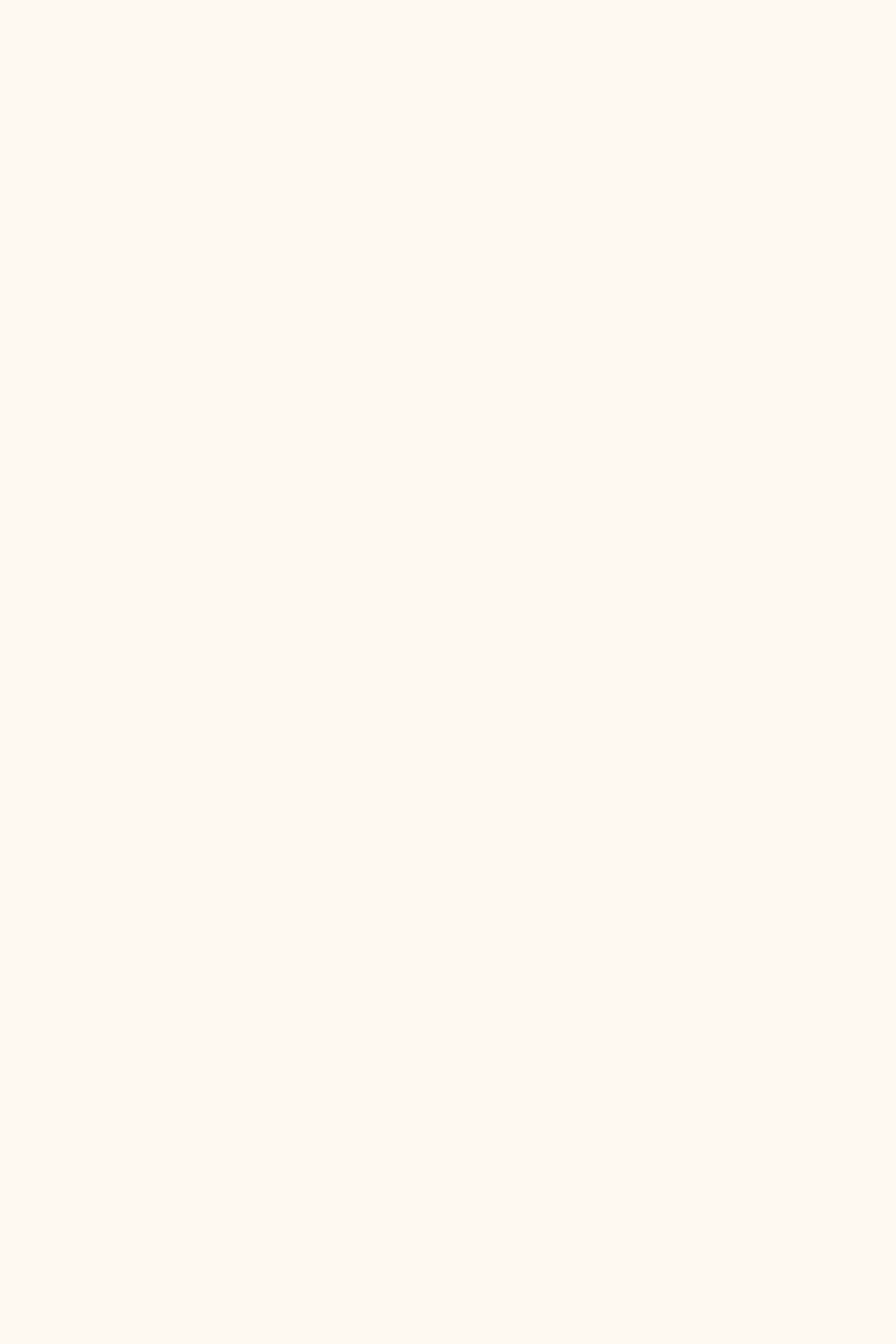
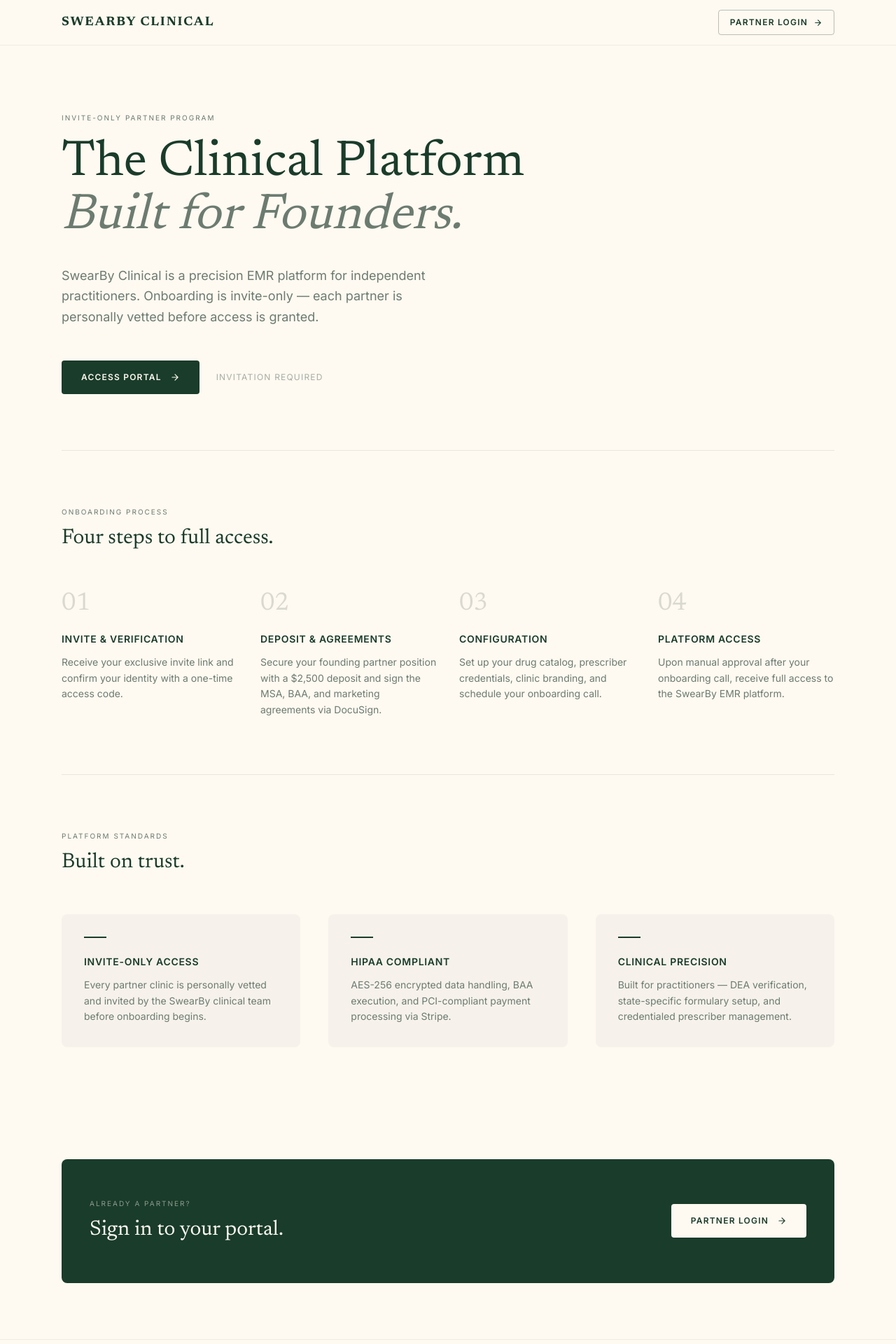
Before and after one commit to getbestform/onboard-swearby, a Next.js app: page / in a window 1280 px wide. Shown: the top 1920 px of the page at 70% size. Before the commit the page ends 800 px from the top, so only its background shows below. Built offline with nearby package versions, Linux system fonts and the light colour scheme.

Commit message:
Add landing page with onboarding overview and login CTA
Covers the invite-only model, 4-step onboarding process, platform
pillars (HIPAA, PCI, clinical precision), and links to /login.

Co-Authored-By: Claude Sonnet 4.6 <noreply@anthropic.com>

```diff
--- a/src/app/page.tsx
+++ b/src/app/page.tsx
@@ -1,3 +1,159 @@
+import Link from 'next/link'
+
+const steps = [
+  {
+    number: '01',
+    title: 'Invite & Verification',
+    body: 'Receive your exclusive invite link and confirm your identity with a one-time access code.',
+  },
+  {
+    number: '02',
+    title: 'Deposit & Agreements',
+    body: 'Secure your founding partner position with a $2,500 deposit and sign the MSA, BAA, and marketing agreements via DocuSign.',
+  },
+  {
+    number: '03',
+    title: 'Configuration',
+    body: 'Set up your drug catalog, prescriber credentials, clinic branding, and schedule your onboarding call.',
+  },
+  {
+    number: '04',
+    title: 'Platform Access',
+    body: 'Upon manual approval after your onboarding call, receive full access to the SwearBy EMR platform.',
+  },
+]
+
+const pillars = [
+  {
+    label: 'Invite-Only Access',
+    body: 'Every partner clinic is personally vetted and invited by the SwearBy clinical team before onboarding begins.',
+  },
+  {
+    label: 'HIPAA Compliant',
+    body: 'AES-256 encrypted data handling, BAA execution, and PCI-compliant payment processing via Stripe.',
+  },
+  {
+    label: 'Clinical Precision',
+    body: 'Built for practitioners — DEA verification, state-specific formulary setup, and credentialed prescriber management.',
+  },
+]
+
 export default function Home() {
-  return <></>
+  return (
+    <div className="min-h-screen bg-neutral font-sans text-primary">
+
+      {/* Nav */}
+      <header className="sticky top-0 z-50 bg-neutral border-b border-secondary/10">
+        <div className="max-w-6xl mx-auto px-6 h-16 flex items-center justify-between">
+          <span className="font-serif text-lg font-bold tracking-widest text-primary">SWEARBY CLINICAL</span>
+          <Link
+            href="/login"
+            className="flex items-center gap-2 text-xs uppercase tracking-widest font-semibold text-primary border border-primary/30 rounded px-4 h-9 hover:bg-primary hover:text-neutral transition-all"
+          >
+            Partner Login
+            <svg width="13" height="13" viewBox="0 0 24 24" fill="none" stroke="currentColor" strokeWidth="2" strokeLinecap="round" strokeLinejoin="round">
+              <path d="M5 12h14M12 5l7 7-7 7" />
+            </svg>
+          </Link>
+        </div>
+      </header>
+
+      {/* Hero */}
+      <section className="max-w-6xl mx-auto px-6 pt-24 pb-20">
+        <p className="text-[10px] uppercase tracking-[0.2em] text-secondary mb-5">Invite-Only Partner Program</p>
+        <h1 className="font-serif text-5xl md:text-7xl text-primary leading-[1.05] max-w-3xl mb-8">
+          The Clinical Platform<br />
+          <span className="italic text-secondary">Built for Founders.</span>
+        </h1>
+        <p className="text-secondary text-lg leading-relaxed max-w-xl mb-12">
+          SwearBy Clinical is a precision EMR platform for independent practitioners. Onboarding is invite-only — each partner is personally vetted before access is granted.
+        </p>
+        <div className="flex items-center gap-6">
+          <Link
+            href="/login"
+            className="inline-flex items-center gap-3 bg-primary text-neutral text-xs uppercase tracking-widest font-semibold px-7 h-12 rounded hover:opacity-90 transition-opacity"
+          >
+            Access Portal
+            <svg width="14" height="14" viewBox="0 0 24 24" fill="none" stroke="currentColor" strokeWidth="2" strokeLinecap="round" strokeLinejoin="round">
+              <path d="M5 12h14M12 5l7 7-7 7" />
+            </svg>
+          </Link>
+          <span className="text-xs text-secondary/60 uppercase tracking-widest">Invitation required</span>
+        </div>
+      </section>
+
+      {/* Divider */}
+      <div className="max-w-6xl mx-auto px-6">
+        <div className="h-px bg-secondary/15" />
+      </div>
+
+      {/* Onboarding Steps */}
+      <section className="max-w-6xl mx-auto px-6 py-20">
+        <p className="text-[10px] uppercase tracking-[0.2em] text-secondary mb-3">Onboarding Process</p>
+        <h2 className="font-serif text-3xl text-primary mb-14">Four steps to full access.</h2>
+        <div className="grid grid-cols-1 md:grid-cols-2 lg:grid-cols-4 gap-8">
+          {steps.map((s) => (
+            <div key={s.number}>
+              <span className="font-serif text-4xl text-secondary/25 block mb-5">{s.number}</span>
+              <h3 className="text-sm font-semibold text-primary uppercase tracking-wider mb-3">{s.title}</h3>
+              <p className="text-sm text-secondary leading-relaxed">{s.body}</p>
+            </div>
+          ))}
+        </div>
+      </section>
+
+      {/* Divider */}
+      <div className="max-w-6xl mx-auto px-6">
+        <div className="h-px bg-secondary/15" />
+      </div>
+
+      {/* Pillars */}
+      <section className="max-w-6xl mx-auto px-6 py-20">
+        <p className="text-[10px] uppercase tracking-[0.2em] text-secondary mb-3">Platform Standards</p>
+        <h2 className="font-serif text-3xl text-primary mb-14">Built on trust.</h2>
+        <div className="grid grid-cols-1 md:grid-cols-3 gap-10">
+          {pillars.map((p) => (
+            <div key={p.label} className="bg-secondary/5 rounded-lg p-8">
+              <div className="w-8 h-0.5 bg-primary mb-6" />
+              <h3 className="text-sm font-semibold text-primary uppercase tracking-wider mb-3">{p.label}</h3>
+              <p className="text-sm text-secondary leading-relaxed">{p.body}</p>
+            </div>
+          ))}
+        </div>
+      </section>
+
+      {/* CTA */}
+      <section className="max-w-6xl mx-auto px-6 py-20">
+        <div className="bg-primary rounded-lg px-10 py-14 flex flex-col md:flex-row md:items-center md:justify-between gap-8">
+          <div>
+            <p className="text-[10px] uppercase tracking-[0.2em] text-neutral/50 mb-3">Already a partner?</p>
+            <h2 className="font-serif text-3xl text-neutral leading-tight">Sign in to your portal.</h2>
+          </div>
+          <Link
+            href="/login"
+            className="inline-flex items-center gap-3 bg-neutral text-primary text-xs uppercase tracking-widest font-semibold px-7 h-12 rounded hover:opacity-90 transition-opacity shrink-0"
+          >
+            Partner Login
+            <svg width="14" height="14" viewBox="0 0 24 24" fill="none" stroke="currentColor" strokeWidth="2" strokeLinecap="round" strokeLinejoin="round">
+              <path d="M5 12h14M12 5l7 7-7 7" />
+            </svg>
+          </Link>
+        </div>
+      </section>
+
+      {/* Footer */}
+      <footer className="border-t border-secondary/10">
+        <div className="max-w-6xl mx-auto px-6 py-10 flex flex-col md:flex-row items-center justify-between gap-4">
+          <span className="font-serif font-bold tracking-widest text-secondary text-sm">SWEARBY CLINICAL</span>
+          <div className="flex gap-8">
+            {['Privacy Policy', 'Terms of Service', 'Security Disclosure'].map((item) => (
+              <span key={item} className="text-[10px] uppercase tracking-widest text-secondary/50">{item}</span>
+            ))}
+          </div>
+          <span className="text-[10px] uppercase tracking-widest text-secondary/40">© 2024 SwearBy Clinical. HIPAA Compliant.</span>
+        </div>
+      </footer>
+
+    </div>
+  )
 }
```
